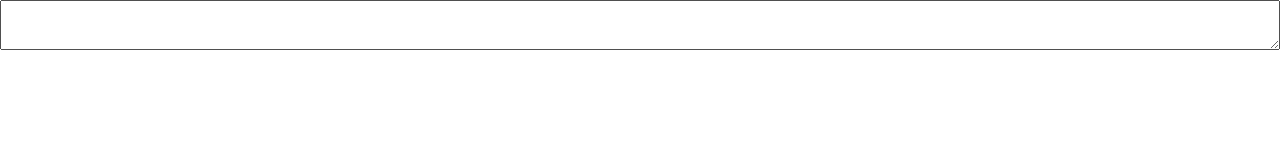
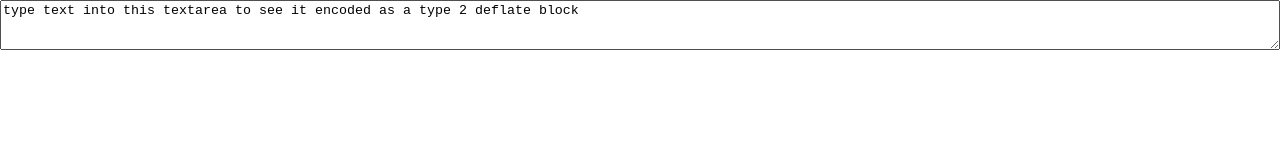
Before and after one commit to jonjohnsonjr/deflate, a plain HTML site: page index.html in a window 1280 px wide. Drawn offline with Linux system fonts and the light colour scheme.

Commit message:
add placeholder

```diff
--- a/index.html
+++ b/index.html
@@ -54,6 +54,7 @@ svg {
         });
         isReady.then(() => {
             console.log('ready')
+            render();
         });
 
         const graphviz = await Graphviz.load();
@@ -129,7 +130,7 @@ svg {
         window.debouncedRender = render;
 	</script>
     <div class="top">
-        <textarea id="input" style="height: 100%; width: 100%;" type="text" onkeyup="debouncedRender()"></textarea>
+        <textarea id="input" style="height: 100%; width: 100%;" type="text" onkeyup="debouncedRender()">type text into this textarea to see it encoded as a type 2 deflate block</textarea>
     </div>
     <div id="output"></div>
 </body>
```
